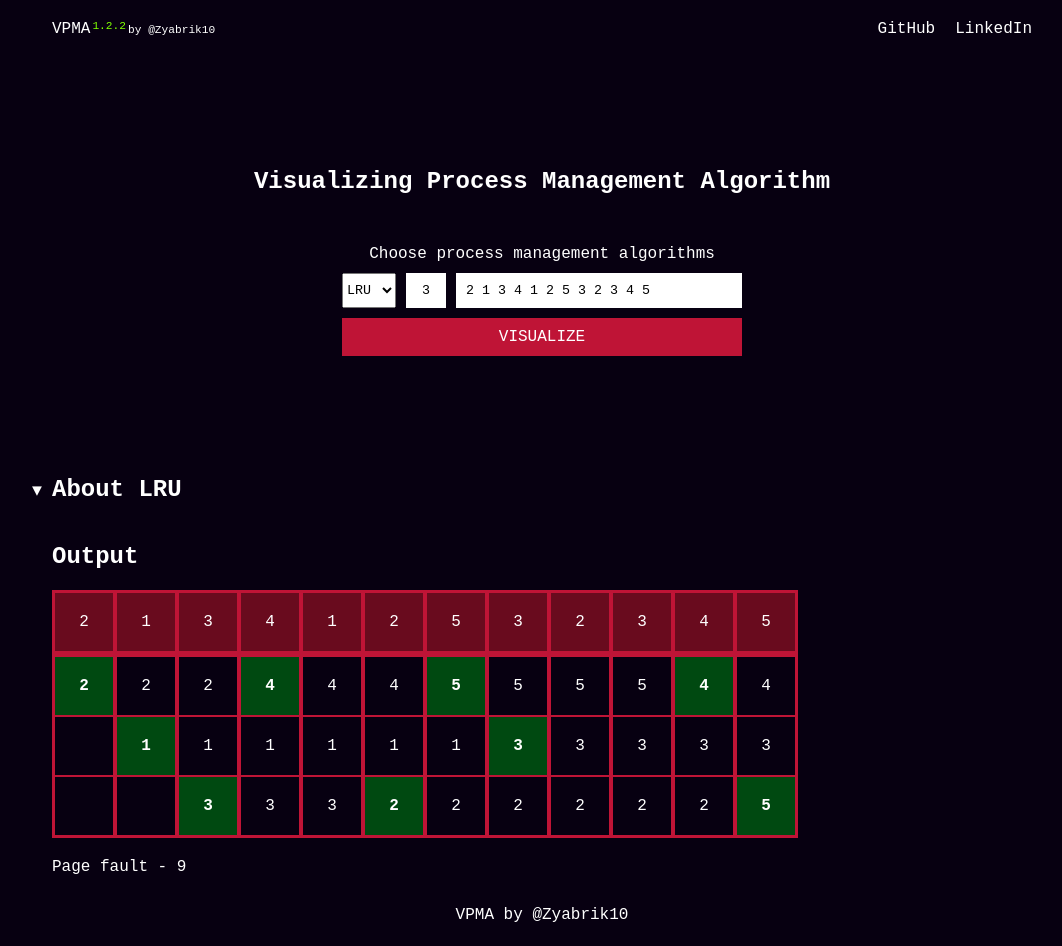
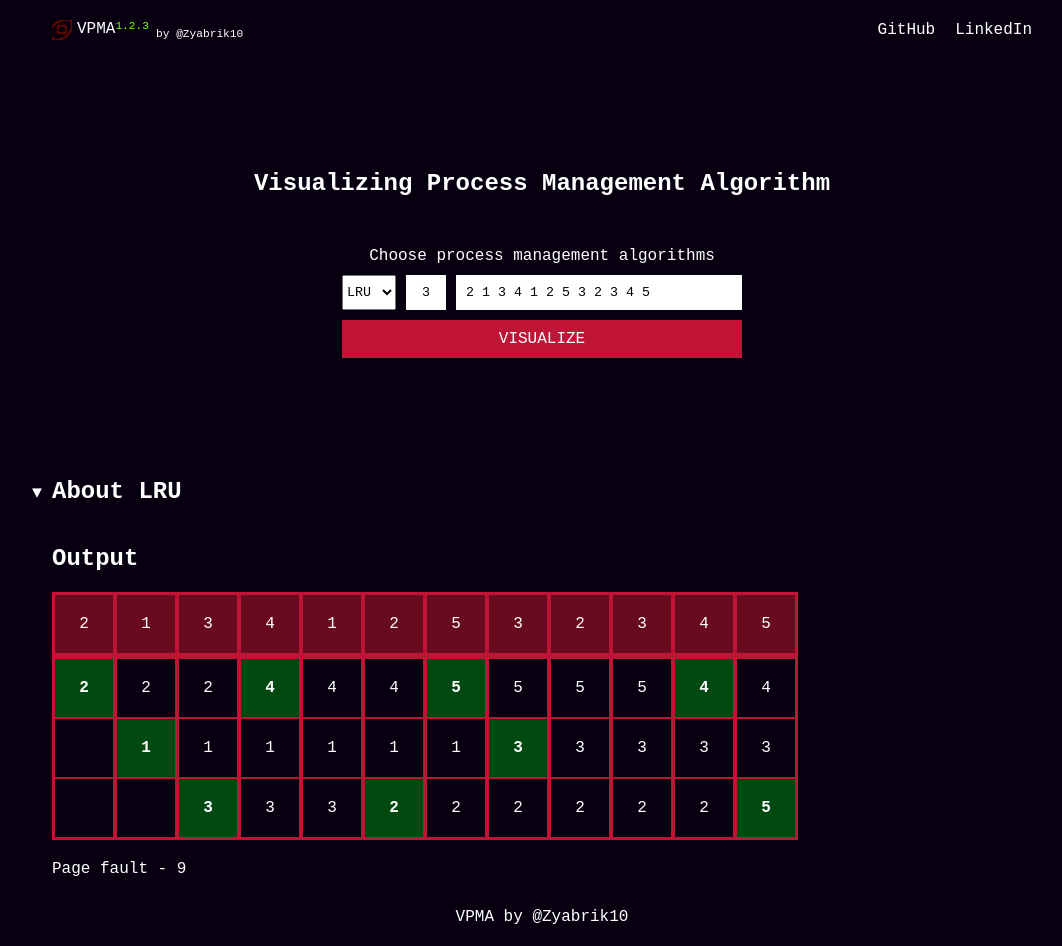
Before and after one commit to Zyabrik10/VPMA, a website built with Parcel: page src/index.html in a window 1280 px wide. Shown: the whole page, without its empty margins (98-1160 px from the left). Built offline with nearby package versions, Linux system fonts and the light colour scheme.

Commit message:
v 1.2.3
Added logo, meta tegs, google search engine, little css

```diff
--- a/package.json
+++ b/package.json
@@ -1,5 +1,5 @@
 {
-  "version": "1.2.2",
+  "version": "1.2.3",
   "source": "src/index.html",
   "scripts": {
     "start": "parcel",
--- a/src/css/index.css
+++ b/src/css/index.css
@@ -51,9 +51,19 @@ header .container {
   font-size: 16px;
 }
 
+.logo-img{
+  display: flex;
+  align-self: center;
+  margin-right: 5px;
+}
+
 .info,
 .version {
   font-size: 0.7em;
+}
+
+.info{
+  align-self: flex-end;
 }
 
 .version {
--- a/src/index.html
+++ b/src/index.html
@@ -1,9 +1,34 @@
 <!DOCTYPE html>
 <html lang="en">
   <head>
+    <!-- Google console -->
+    <meta name="google-site-verification" content="OjPmf9adlarz3xGpfiZpHEDIgsKGia3bDfaMXbaq-wM" />
+
     <meta charset="UTF-8" />
     <meta name="viewport" content="width=device-width, initial-scale=1.0" />
     <title>VPMA (Visualizing process management algorithm)</title>
+
+       <!-- Description (appears in search engine results) -->
+    <meta name="description" content="VPMA - A data management and analysis project by Zyabrik10. Modern interface and powerful features for efficient workflow.">
+
+    <!-- Keywords (terms to help with SEO) -->
+    <meta name="keywords" content="VPMA, Zyabrik10, project, data management, data analysis, web tools, JavaScript, Full-Stack">
+
+    <!-- Author Information -->
+    <meta name="author" content="Zyabrik10">
+
+    <!-- Robots Meta Tag (guidance for search engines) -->
+    <meta name="robots" content="index, follow">
+
+    <!-- Social Media Sharing -->
+    <meta property="og:title" content="VPMA - Project by Zyabrik10">
+    <meta property="og:description" content="A modern tool for data management and analysis.">
+    <meta property="og:type" content="website">
+    <meta property="og:url" content="https://zyabrik10.github.io/VPMA/">
+    <meta property="og:image" content="favicon.ico">
+
+    <!-- Favicon -->
+    <link rel="icon" href="favicon.ico" type="image/x-icon">
 
     <!-- Notifications -->
     <script
@@ -53,8 +78,12 @@
     <header>
       <div class="container">
         <p class="logo">
-          VPMA<span class="version">1.2.2</span
-          ><a class="info" href="https://github.com/Zyabrik10/"
+          <a class="logo-img" href="/">
+            <img class="logo-img" src="./favicon.ico" alt="logo" width="20">
+            VPMA<span class="version">1.2.3</span
+            >
+          </a>
+          <a class="info" href="https://github.com/Zyabrik10/"
             >by @Zyabrik10</a
           >
         </p>
@@ -91,10 +120,10 @@
       </section>
       <section class="about-algorythm">
         <div class="container">
-          <h2 class="about-algorythm-title">
-            <span class="about-algorythm-title-indicator">▲</span>About
-            <span class="about-algorythm-title-span"></span>
-          </h2>
+            <h2 class="about-algorythm-title">
+              <span class="about-algorythm-title-indicator">▲</span>About
+              <span class="about-algorythm-title-span"></span>
+            </h2>
           <div class="about-algorythm-box" data-alg="lru">
             <p>
               LRU stands for Least Recently Used. The development of the LRU
```
Also changed, not shown: src/favicon.ico (added).
